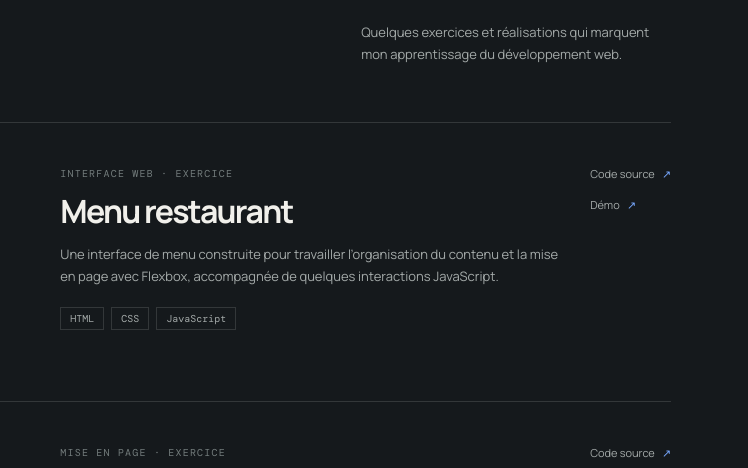
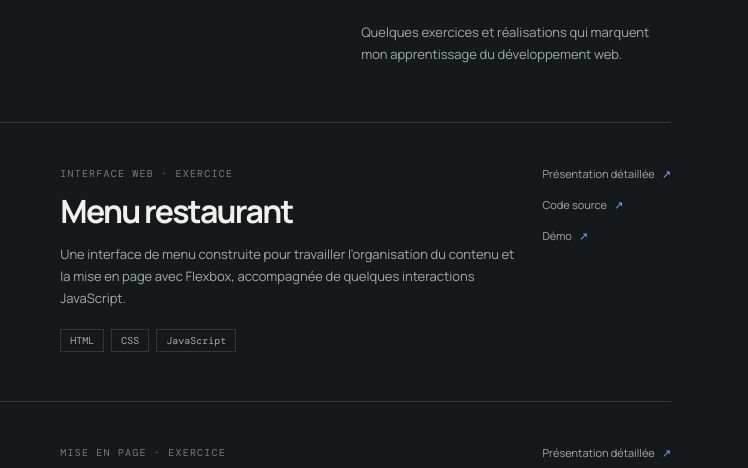
Before and after one commit to Ahounou10/Portfolio, a plain HTML site: page index.html in a window 1280 px wide. Shown: the part 1053-1521 px from the top of the page, 532-1280 px from the left. Drawn offline with nearby package versions, Linux system fonts and the light colour scheme.

Commit message:
Ajout des liens vers les présentations détaillées des projets

```diff
--- a/index.html
+++ b/index.html
@@ -98,6 +98,7 @@
               <div class="tags"><span>HTML</span><span>CSS</span><span>JavaScript</span></div>
             </div>
             <div class="projet-liens">
+              <a href="projets/menu-restaurant.html">Présentation détaillée <span>↗</span></a>
               <a href="https://github.com/Ahounou10/Menu_restaurant" target="_blank" rel="noopener noreferrer">Code source <span>↗</span></a>
               <a href="https://ahounou10.github.io/Menu_restaurant/" target="_blank" rel="noopener noreferrer">Démo <span>↗</span></a>
             </div>
@@ -117,6 +118,7 @@
               <div class="tags"><span>HTML</span><span>CSS</span><span>Font Awesome</span></div>
             </div>
             <div class="projet-liens">
+              <a href="projets/citations-motivantes.html">Présentation détaillée <span>↗</span></a>
               <a href="https://github.com/Ahounou10/Citation" target="_blank" rel="noopener noreferrer">Code source <span>↗</span></a>
               <a href="https://ahounou10.github.io/Citation/" target="_blank" rel="noopener noreferrer">Démo <span>↗</span></a>
             </div>
@@ -136,6 +138,7 @@
               <div class="tags"><span>HTML</span><span>CSS</span></div>
             </div>
             <div class="projet-liens">
+              <a href="projets/carte-de-visite.html">Présentation détaillée <span>↗</span></a>
               <a href="https://github.com/Ahounou10/Carte_de_Visite" target="_blank" rel="noopener noreferrer">Code source <span>↗</span></a>
               <a href="https://ahounou10.github.io/Carte_de_Visite/" target="_blank" rel="noopener noreferrer">Démo <span>↗</span></a>
             </div>
```
